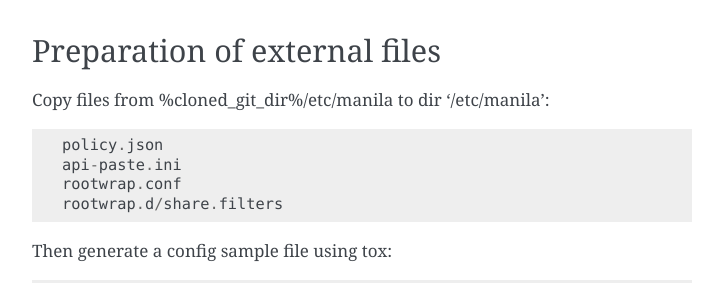
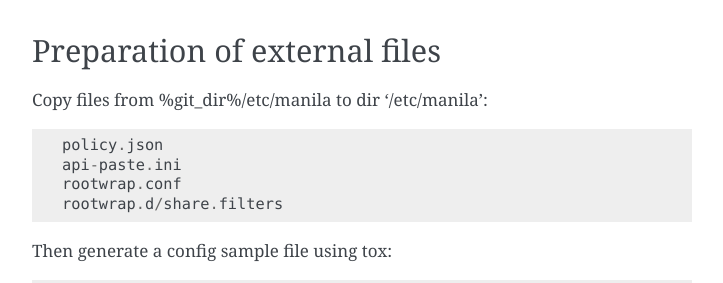
Before and after one commit to openstack/manila, a Sphinx documentation site: the page built from doc/source/adminref/quick_start.rst, in a window 1280 px wide and 1400 px high, scrolled down 3654 px. Shown: the part 172-455 px from the top of the window, without its empty margins (388-1111 px from the left). Built offline with Sphinx 7.4.7, drawn with Linux system fonts in a browser that asks for light colours; formulas are drawn with MathJax 3; pages that are not in the unit, such as notebooks, are missing from menus; the version number is read from the project's files by our own code; some of the changed text lies outside the part shown.

Commit message:
Update Quickstart guide
I found some problems with the quick start guide.
* Client version was old
* share-network-create syntax was wrong
* Example conf file left out important project/tenant names

Change-Id: I5360b3dd3a51ef4f1823eaa940e51adf3f437b3d

```diff
--- a/doc/source/adminref/quick_start.rst
+++ b/doc/source/adminref/quick_start.rst
@@ -175,7 +175,7 @@
 
 Preparation of external files
 -----------------------------
-Copy files from %cloned_git_dir%/etc/manila
+Copy files from %git_dir%/etc/manila
 to dir ‘/etc/manila’::
 
     policy.json
```
Also changed, not shown: other parts of doc/source/adminref/quick_start.rst (+10 -4 lines).
